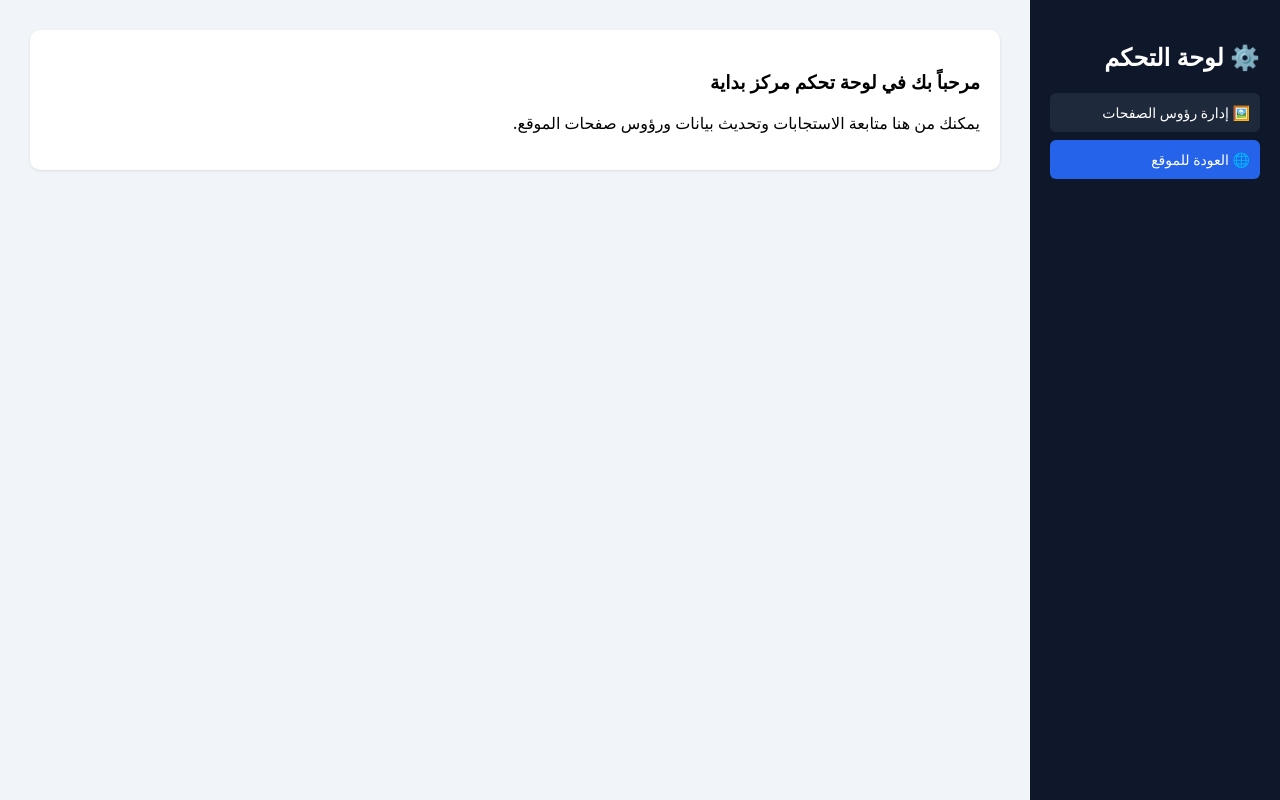
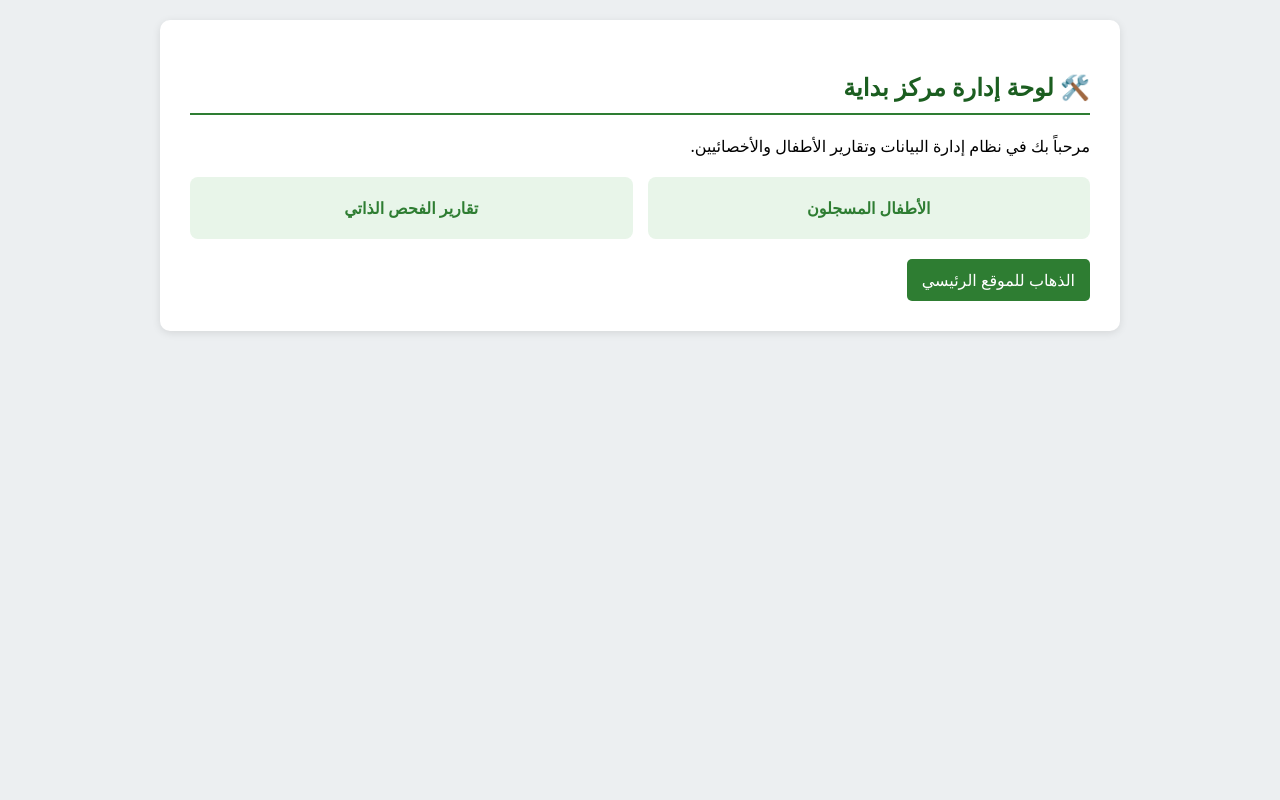
Before and after one commit to saedshokry446-commits/bedaya-center, a plain HTML site: page admin/dashboard.html in a window 1280 px wide. Drawn offline with Linux system fonts and the light colour scheme.

Commit message:
Update dashboard.html

```diff
--- a/admin/dashboard.html
+++ b/admin/dashboard.html
@@ -1,30 +1,27 @@
 <!DOCTYPE html>
 <html lang="ar" dir="rtl">
 <head>
-  <meta charset="UTF-8">
-  <title>لوحة إدارة مركز بداية</title>
-  <style>
-    body { font-family: system-ui, sans-serif; margin: 0; background: #f1f5f9; direction: rtl; }
-    .layout { display: flex; min-height: 100vh; }
-    .sidebar { width: 250px; background: #0f172a; color: white; padding: 20px; box-sizing: border-box; }
-    .menu-item { display: block; color: white; text-decoration: none; padding: 10px; margin-bottom: 8px; border-radius: 6px; background: #1e293b; font-size: 14px; }
-    .main { flex: 1; padding: 30px; }
-    .card { background: white; padding: 20px; border-radius: 10px; box-shadow: 0 1px 3px rgba(0,0,0,0.1); }
-  </style>
+    <meta charset="UTF-8">
+    <meta name="viewport" content="width=device-width, initial-scale=1.0">
+    <title>لوحة التحكم - مركز بداية</title>
+    <style>
+        body { font-family: system-ui, -apple-system, sans-serif; background: #eceff1; margin: 0; padding: 20px; direction: rtl; text-align: right; }
+        .admin-card { max-width: 900px; margin: auto; background: white; padding: 30px; border-radius: 10px; box-shadow: 0 2px 8px rgba(0,0,0,0.1); }
+        h2 { color: #1b5e20; border-bottom: 2px solid #2e7d32; padding-bottom: 10px; }
+        .stats { display: flex; gap: 15px; margin-top: 20px; }
+        .box { flex: 1; background: #e8f5e9; padding: 20px; border-radius: 8px; text-align: center; font-weight: bold; color: #2e7d32; }
+        .btn { display: inline-block; margin-top: 20px; padding: 10px 15px; background: #2e7d32; color: white; border-radius: 5px; text-decoration: none; }
+    </style>
 </head>
 <body>
-  <div class="layout">
-    <div class="sidebar">
-      <h2>⚙️ لوحة التحكم</h2>
-      <a href="#headers" class="menu-item">🖼️ إدارة رؤوس الصفحات</a>
-      <a href="/index.html" class="menu-item" style="background:#2563eb;">🌐 العودة للموقع</a>
+    <div class="admin-card">
+        <h2>🛠️ لوحة إدارة مركز بداية</h2>
+        <p>مرحباً بك في نظام إدارة البيانات وتقارير الأطفال والأخصائيين.</p>
+        <div class="stats">
+            <div class="box">الأطفال المسجلون</div>
+            <div class="box">تقارير الفحص الذاتي</div>
+        </div>
+        <a href="../index.html" class="btn">الذهاب للموقع الرئيسي</a>
     </div>
-    <div class="main">
-      <div class="card">
-        <h3>مرحباً بك في لوحة تحكم مركز بداية</h3>
-        <p>يمكنك من هنا متابعة الاستجابات وتحديث بيانات ورؤوس صفحات الموقع.</p>
-      </div>
-    </div>
-  </div>
 </body>
 </html>
```
